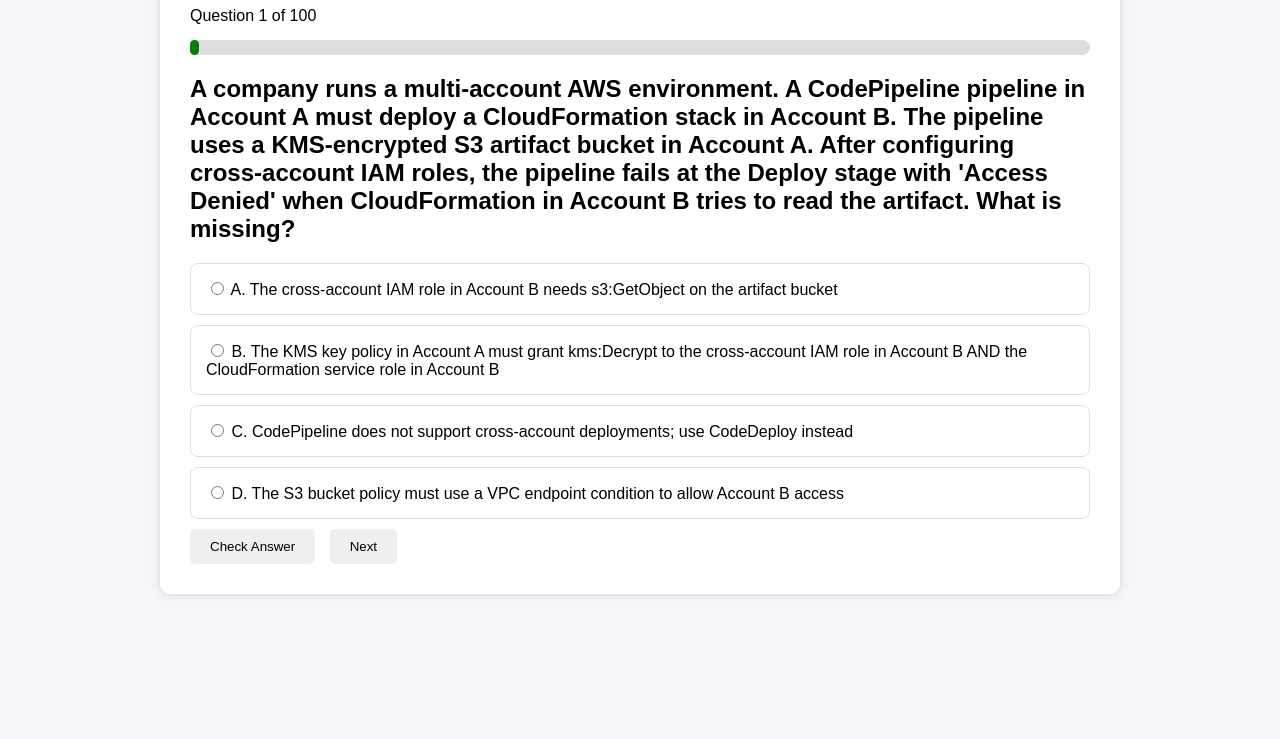
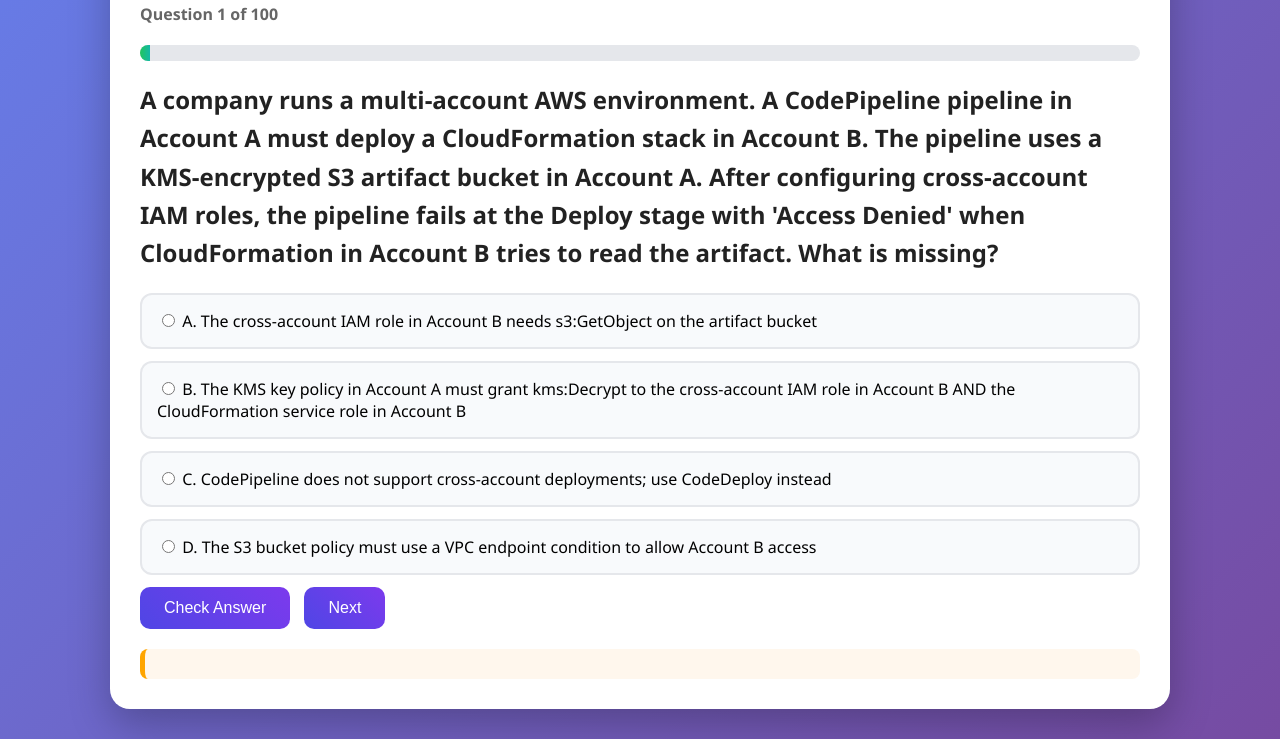
Before and after one commit to patelrushabh007-max/mcq-exam-app, a plain HTML site: page index.html in a window 1280 px wide. Shown: the part 143-882 px from the top of the page. Before the commit the page ends 800 px from the top, so only its background shows below. Drawn offline with Linux system fonts and the light colour scheme.

Commit message:
ui change

```diff
--- a/style.css
+++ b/style.css
@@ -1,50 +1,93 @@
 body{
-    font-family: Arial, sans-serif;
-    background:#f4f6f9;
+    font-family: 'Segoe UI', sans-serif;
     margin:0;
+    background: linear-gradient(135deg,#667eea,#764ba2);
+    min-height:100vh;
+    padding:30px;
 }
 
 .container{
-    max-width:900px;
-    margin:40px auto;
+    max-width:1000px;
+    margin:auto;
     background:white;
+    border-radius:20px;
     padding:30px;
-    border-radius:10px;
-    box-shadow:0 0 10px rgba(0,0,0,.15);
+    box-shadow:0 15px 40px rgba(0,0,0,.25);
+}
+
+h1{
+    text-align:center;
+    color:#4f46e5;
+}
+
+#questionCounter{
+    font-weight:bold;
+    color:#666;
+    margin-bottom:15px;
+}
+
+#question{
+    color:#222;
+    line-height:1.6;
 }
 
 .option{
     display:block;
+    background:#f8fafc;
+    border:2px solid #e5e7eb;
+    border-radius:12px;
     padding:15px;
-    margin:10px 0;
-    border:1px solid #ddd;
-    border-radius:8px;
+    margin:12px 0;
+    transition:.3s;
+}
+
+.option:hover{
+    transform:translateY(-2px);
+    border-color:#4f46e5;
+    background:#eef2ff;
+}
+
+button{
+    background:linear-gradient(45deg,#4f46e5,#7c3aed);
+    color:white;
+    border:none;
+    padding:12px 24px;
+    border-radius:10px;
+    font-size:16px;
+    margin-right:10px;
     cursor:pointer;
 }
 
-.option:hover{
-    background:#eef5ff;
-}
-
-button{
-    padding:10px 20px;
-    margin-right:10px;
-    border:none;
-    border-radius:5px;
-    cursor:pointer;
+button:hover{
+    opacity:.9;
 }
 
 .progress{
     width:100%;
-    height:15px;
-    background:#ddd;
-    border-radius:20px;
-    margin:15px 0;
+    height:16px;
+    background:#e5e7eb;
+    border-radius:50px;
+    overflow:hidden;
+    margin:20px 0;
 }
 
 .progress-bar{
     height:100%;
     width:0%;
-    background:green;
-    border-radius:20px;
+    background:linear-gradient(90deg,#22c55e,#14b8a6);
+    transition:.5s;
 }
+
+#result{
+    margin-top:20px;
+    font-size:20px;
+    font-weight:bold;
+}
+
+#explanation{
+    margin-top:20px;
+    background:#fff7ed;
+    border-left:5px solid orange;
+    padding:15px;
+    border-radius:8px;
+}
```
